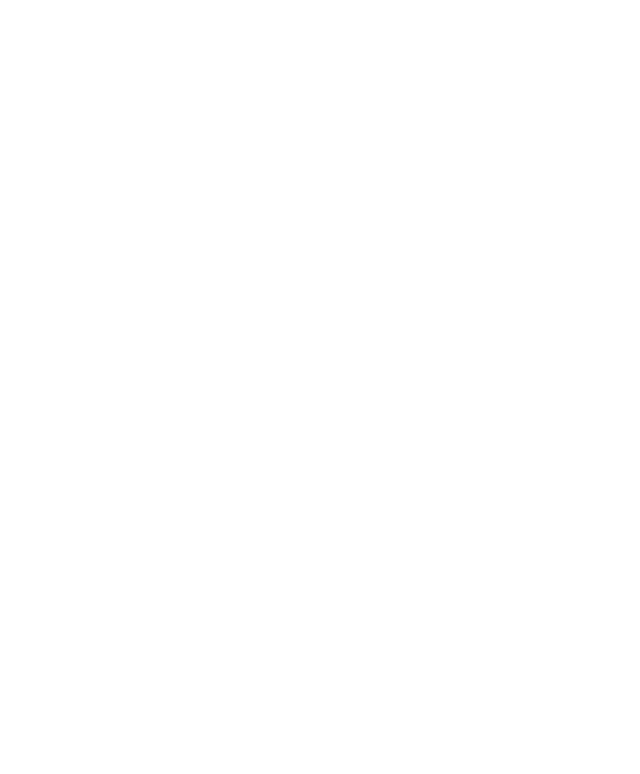
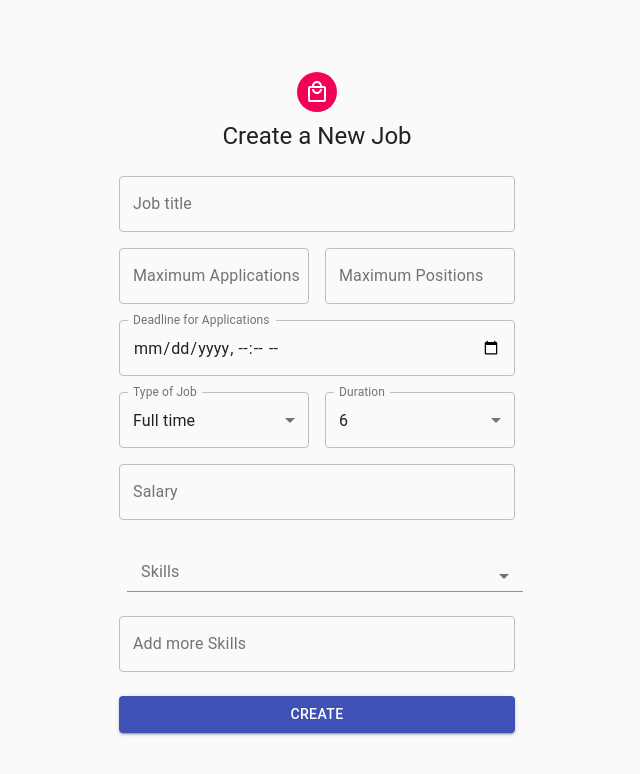
Before and after one commit to Triansh/Job-Application-Portal, a React (Create React App) app in the folder frontend/: page /add in a window 1280 px wide. Shown: the top 774 px of the page, without its empty margins (323-963 px from the left). Built offline with nearby package versions, Linux system fonts and the light colour scheme.

Commit message:
[Add] Create Job form

```diff
--- a/frontend/src/App.js
+++ b/frontend/src/App.js
@@ -7,6 +7,8 @@
 import Dashboard from './components/Dashboard/Dashboard';
 import Profile from './components/RegisterLogin/Profile';
 
+import JobForm from './components/Jobs/JobForm'
+
 const App = () => {
   return (
     <>
@@ -15,6 +17,7 @@
         <Route path="/login" exact component={Login} />
         <Route path="/" exact component={Dashboard} />
         <Route path="/profile" exact component={Profile} />
+        <Route path="/add" exact component={JobForm} />
       </Switch>
       <Snackbar />
     </>
--- a/frontend/src/components/Dashboard/Dashboard.js
+++ b/frontend/src/components/Dashboard/Dashboard.js
@@ -4,7 +4,7 @@
 import { useDispatch } from 'react-redux';
 
 import { saveError } from '../../utils/utils';
-import Navbar from './Navbar';
+import Navbar from '../Navbar/Navbar';
 
 const Dashboard = () => {
   const [jobs, setJobs] = useState([]);
--- /dev/null
+++ b/frontend/src/components/Jobs/JobForm.js
@@ -0,0 +1,95 @@
+import React, { useState } from 'react';
+import { useDispatch } from 'react-redux';
+import { useHistory } from 'react-router';
+
+import { Avatar, Box, Grid, Link, Container, Button, Typography, CssBaseline } from '@material-ui/core';
+import LocalMallOutlinedIcon from '@material-ui/icons/LocalMallOutlined';
+import useStyles from './styles';
+
+import { createJob } from '../../api/jobRequests';
+import { setStatus } from '../../features/statusSlice';
+
+import { DateTimeInput, TextInput } from '../common/Input';
+import MultiSelect from '../common/MultiSelect';
+import Dropmenu from '../common/Dropmenu';
+import { skills } from '../../utils/skills';
+
+const JobForm = () => {
+  const classes = useStyles();
+
+  const [job, setJob] = useState({ title: '', applications: '', positions: '', deadline: '', skills: [], skillText: '', type: 'full-time', duration: 6, salary: '' });
+
+  const handleChange = (e) => {
+    const { name, value } = e.target;
+    setJob({ ...job, [name]: value });
+  };
+
+  const dispatch = useDispatch();
+  const history = useHistory();
+
+  const handleSubmit = async (e) => {
+    e.preventDefault();
+    const moreSkills = job.skillText
+      .split(',')
+      .map((skill) => skill.trim())
+      .filter((s) => s);
+
+    const allSkills = [...new Set([...job.skills, ...moreSkills])];
+
+    try {
+      await createJob({ ...job, skills: allSkills });
+      history.push('/');
+      dispatch(setStatus({ status: 'success', message: 'Job created successfully' }));
+    } catch (error) {
+        const { message } = error.response.data;
+        dispatch(setStatus({ status: 'error', message }));
+    }
+  };
+
+  const jobTypeOptions = [
+    { value: 'full-time', label: 'Full time' },
+    { value: 'part-time', label: 'Part time' },
+    { value: 'work-from-home', label: 'Work from Home' },
+  ];
+  const durationOptions = [
+    { value: 0, label: '0' },
+    { value: 1, label: '1' },
+    { value: 2, label: '2' },
+    { value: 3, label: '3' },
+    { value: 4, label: '4' },
+    { value: 5, label: '5' },
+    { value: 6, label: '6' },
+  ];
+
+  return (
+    <Container component="main" maxWidth="xs">
+      <CssBaseline />
+      <div className={classes.paper}>
+        <Avatar className={classes.avatar}>
+          <LocalMallOutlinedIcon />
+        </Avatar>
+        <Typography component="h1" variant="h5">
+          Create a New Job
+        </Typography>
+        <form className={classes.form} noValidate>
+          <Grid container spacing={2}>
+            <TextInput id="title" label="Job title" name="title" autoComplete="title" value={job.tite} onChange={handleChange} />
+            <TextInput sm={6} id="applications" label="Maximum Applications" name="applications" type="applications" autoComplete="applications" value={job.applications} onChange={handleChange} />
+            <TextInput sm={6} id="positions" label="Maximum Positions" name="positions" type="positions" autoComplete="positions" value={job.positions} onChange={handleChange} />
+            <DateTimeInput id="deadline" label="Deadline for Applications" name="deadline" type="deadline" autoComplete="deadline" value={job.deadline} onChange={handleChange} />
+            <Dropmenu sm={6} id="type" label="Type of Job" name="type" value={job.type} onChange={handleChange} options={jobTypeOptions} />
+            <Dropmenu sm={6} id="duration" label="Duration" name="duration" value={job.duration} onChange={handleChange} options={durationOptions} />
+            <TextInput  id="salary" label="Salary" name="salary" type="salary" autoComplete="salary" value={job.salary} onChange={handleChange} />
+            <MultiSelect id="skills" label="Skills" name="skills" value={job.skills} onChange={handleChange} options={skills} />
+            <TextInput id="skillText" label="Add more Skills" name="skillText" value={job.skillText} onChange={handleChange} />
+          </Grid>
+          <Button type="submit" fullWidth variant="contained" color="primary" className={classes.submit} onClick={(e) => handleSubmit(e)}>
+            create
+          </Button>
+        </form>
+      </div>
+    </Container>
+  );
+};
+
+export default JobForm;
--- /dev/null
+++ b/frontend/src/components/Jobs/styles.js
@@ -0,0 +1,28 @@
+import { makeStyles } from '@material-ui/core/styles';
+
+const useStyles = makeStyles((theme) => ({
+  paper: {
+    marginTop: theme.spacing(8),
+    display: 'flex',
+    flexDirection: 'column',
+    alignItems: 'center',
+  },
+  avatar: {
+    margin: theme.spacing(1),
+    backgroundColor: theme.palette.secondary.main,
+  },
+  form: {
+    width: '100%', // Fix IE 11 issue.
+    marginTop: theme.spacing(3),
+  },
+  submit: {
+    margin: theme.spacing(3, 0, 2),
+  },
+  large: {
+    width: theme.spacing(10),
+    height: theme.spacing(10),
+    margin: theme.spacing(1.5),
+  },
+}));
+
+export default useStyles;
--- /dev/null
+++ b/frontend/src/components/Navbar/NavList.js
@@ -0,0 +1,46 @@
+import React from 'react';
+import { useSelector } from 'react-redux';
+import { Link } from 'react-router-dom';
+
+import { ListItem, ListItemIcon, ListItemText } from '@material-ui/core';
+import PermIdentityIcon from '@material-ui/icons/PermIdentity';
+import ReceiptOutlinedIcon from '@material-ui/icons/ReceiptOutlined';
+import WorkOutlineOutlinedIcon from '@material-ui/icons/WorkOutlineOutlined';
+import GroupAddOutlinedIcon from '@material-ui/icons/GroupAddOutlined';
+import NoteAddOutlinedIcon from '@material-ui/icons/NoteAddOutlined';
+
+const NavItem = ({ path, Icon, label }) => {
+  return (
+    <ListItem button to={path} component={Link}>
+      <ListItemIcon>
+        <Icon />
+      </ListItemIcon>
+      <ListItemText primary={label} />
+    </ListItem>
+  );
+};
+
+const NavList = () => {
+  const role = useSelector((state) => state.role);
+
+  if (role === 'Applicant')
+    return (
+      <>
+        <NavItem path="/profile" Icon={PermIdentityIcon} label="My Profile" />
+        <NavItem path="/" Icon={WorkOutlineOutlinedIcon} label="Job Listings" />
+        <NavItem path="/applications" Icon={ReceiptOutlinedIcon} label="My Applications" />
+      </>
+    );
+  else if (role === 'Recruiter')
+    return (
+      <>
+        <NavItem path="/profile" Icon={PermIdentityIcon} label="My Profile" />
+        <NavItem path="/add" Icon={NoteAddOutlinedIcon} label="Create a Job" />
+        <NavItem path="/" Icon={WorkOutlineOutlinedIcon} label="My Active Jobs" />
+        <NavItem path="/applications" Icon={GroupAddOutlinedIcon} label="My Employees" />
+      </>
+    );
+  return <></>;
+};
+
+export default NavList;
--- a/frontend/src/components/Dashboard/Navbar.js
+++ b/frontend/src/components/Navbar/Navbar.js
@@ -1,26 +1,13 @@
 import React from 'react';
 import clsx from 'clsx';
-import { Link, NavLink } from 'react-router-dom';
+
 import { makeStyles, useTheme } from '@material-ui/core/styles';
-import Drawer from '@material-ui/core/Drawer';
-import CssBaseline from '@material-ui/core/CssBaseline';
-import AppBar from '@material-ui/core/AppBar';
-import Toolbar from '@material-ui/core/Toolbar';
-import List from '@material-ui/core/List';
-import Typography from '@material-ui/core/Typography';
-import Divider from '@material-ui/core/Divider';
-import IconButton from '@material-ui/core/IconButton';
+import { CssBaseline, IconButton, Drawer, AppBar, Toolbar, List, Typography, Divider } from '@material-ui/core';
 import MenuIcon from '@material-ui/icons/Menu';
 import ChevronLeftIcon from '@material-ui/icons/ChevronLeft';
 import ChevronRightIcon from '@material-ui/icons/ChevronRight';
-import ListItem from '@material-ui/core/ListItem';
-import ListItemIcon from '@material-ui/core/ListItemIcon';
-import ListItemText from '@material-ui/core/ListItemText';
-import InboxIcon from '@material-ui/icons/MoveToInbox';
-import MailIcon from '@material-ui/icons/Mail';
-import PermIdentityIcon from '@material-ui/icons/PermIdentity';
-import ReceiptOutlinedIcon from '@material-ui/icons/ReceiptOutlined';
-import WorkOutlineOutlinedIcon from '@material-ui/icons/WorkOutlineOutlined';
+
+import NavList from './NavList';
 
 const drawerWidth = 240;
 
@@ -90,17 +77,6 @@
 
   const handleDrawerClose = () => setOpen(false);
 
-  const NavItem = ({ path, Icon, label, active }) => {
-    return (
-      <ListItem button to={path} component={active ? NavLink : Link}>
-        <ListItemIcon>
-          <Icon />
-        </ListItemIcon>
-        <ListItemText primary={label} />
-      </ListItem>
-    );
-  };
-
   return (
     <div className={classes.root}>
       <CssBaseline />
@@ -120,9 +96,7 @@
         </div>
         <Divider />
         <List>
-          <NavItem path="/profile" Icon={PermIdentityIcon} label="My Profile" />
-          <NavItem path="/" Icon={WorkOutlineOutlinedIcon} label="Job Listings" />
-          <NavItem path="/applications" Icon={ReceiptOutlinedIcon} label="My Applications" />
+          <NavList />
         </List>
         <Divider />
       </Drawer>
--- a/frontend/src/components/RegisterLogin/ExtraFields.js
+++ b/frontend/src/components/RegisterLogin/ExtraFields.js
@@ -6,14 +6,15 @@
 import EducationList from './EducationList';
 
 const ExtraFields = ({ user, handleChange, edu, setEdu, userSkills }) => {
-    console.log(userSkills, skills)
-  const options = [...new Set([...skills,...userSkills ])];
+
+  let options = [...skills];
+  if (userSkills) options = [...new Set([...skills, ...userSkills])];
 
   if (user.role === 'Recruiter')
     return (
       <>
         <TextInput id="contact" label="Contact Number" name="contact" value={user.contact} onChange={handleChange} />
-        <TextArea id="bio" rows={3} label="Bio" name="bio" value={user.bio} onChange={handleChange} />
+        <TextArea id="bio" rows={6} label="Bio" name="bio" value={user.bio} onChange={handleChange} />
       </>
     );
   else if (user.role === 'Applicant')
--- a/frontend/src/components/RegisterLogin/Profile.js
+++ b/frontend/src/components/RegisterLogin/Profile.js
@@ -10,7 +10,7 @@
 import { setStatus } from '../../features/statusSlice';
 
 import TextInput from '../common/Input';
-import Navbar from '../Dashboard/Navbar';
+import Navbar from '../Navbar/Navbar';
 import ExtraFields from './ExtraFields';
 import useStyles from './styles';
 
--- a/frontend/src/components/RegisterLogin/SignUp.js
+++ b/frontend/src/components/RegisterLogin/SignUp.js
@@ -46,8 +46,8 @@
       dispatch(setRole({ role: data.user.role }));
       dispatch(setStatus({ status, message: 'Registration successful' }));
     } catch (error) {
-      console.error(error.response.data.message);
-      dispatch(setStatus({ status: 'error', message: error.response.data.message }));
+      const { message } = error.response.data;
+      dispatch(setStatus({ status: 'error', message }));
     }
   };
 
--- a/frontend/src/components/common/Dropmenu.js
+++ b/frontend/src/components/common/Dropmenu.js
@@ -2,9 +2,9 @@
 
 import { Select, InputLabel, FormControl, Grid } from '@material-ui/core';
 
-const Dropmenu = ({ onChange, value, name, id, options, label }) => {
+const Dropmenu = ({ sm, onChange, value, name, id, options, label }) => {
   return (
-    <Grid item xs={12}>
+    <Grid item xs={12} sm={sm || 12}>
       <FormControl fullWidth variant="outlined">
         <InputLabel htmlFor="outlined-age-native-simple">{label}</InputLabel>
         <Select native required value={value} onChange={(e) => onChange(e)} label={label} inputProps={{ name, id }}>
--- a/frontend/src/components/common/Input.js
+++ b/frontend/src/components/common/Input.js
@@ -1,12 +1,11 @@
 import React from 'react';
 
+import { makeStyles } from '@material-ui/core/styles';
 import { Grid, TextField } from '@material-ui/core';
 
-// const height = 70;
-
-export const TextInput = ({ type, id, label, name, autoComplete, value, onChange }) => {
+export const TextInput = ({ sm, type, id, label, name, autoComplete, value, onChange }) => {
   return (
-    <Grid item xs={12} >
+    <Grid item xs={12} sm={sm || 12}>
       <TextField variant="outlined" fullWidth id={id} label={label} type={type || 'text'} name={name} autoComplete={autoComplete} value={value} onChange={(e) => onChange(e)} />
     </Grid>
   );
@@ -20,4 +19,12 @@
   );
 };
 
+export const DateTimeInput = ({ sm, label, id, name, value, onChange }) => {
+  return (
+    <Grid item xs={12} sm={sm || 12}>
+      <TextField variant="outlined" fullWidth id={id} label={label} name={name} type="datetime-local" value={value} InputLabelProps={{ shrink: true }} onChange={(e) => onChange(e)} />
+    </Grid>
+  );
+};
+
 export default TextInput;
```
